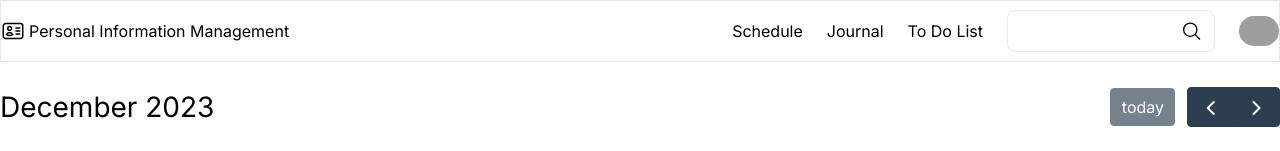
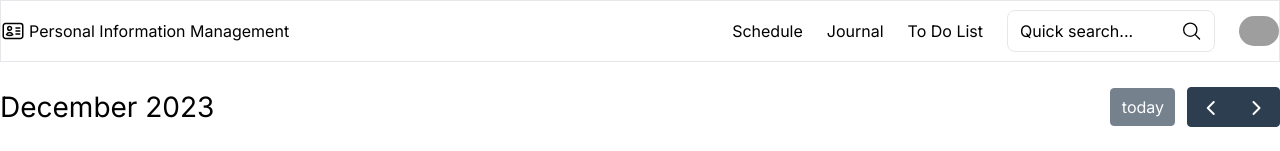
Before and after one commit to thitipongr/Final-Project-Front-end---Dev-Init, a Next.js app: page / in a window 1280 px wide. Shown: the top 151 px of the page. Built offline with nearby package versions, Linux system fonts and the light colour scheme; grey boxes are pictures that could not be loaded.

Commit message:
Change search field to button

```diff
--- a/app/components/Navbar.tsx
+++ b/app/components/Navbar.tsx
@@ -48,8 +48,8 @@ const Navbar = () => {
               </Link>
             );
           })}
-          <div className="rounded-lg border mx-3 py-2 px-3 w-52 flex flex-row">
-            <input type="text" className="w-full focus:outline-none" />
+          <button className="rounded-lg border mx-3 py-2 px-3 w-52 flex flex-row hover:bg-gray-100">
+            <div className="w-full text-left">Quick search...</div>
             <svg
               xmlns="http://www.w3.org/2000/svg"
               fill="none"
@@ -64,7 +64,7 @@ const Navbar = () => {
                 d="m21 21-5.197-5.197m0 0A7.5 7.5 0 1 0 5.196 5.196a7.5 7.5 0 0 0 10.607 10.607Z"
               />
             </svg>
-          </div>
+          </button>
           <Image
             src={"https://avatars.githubusercontent.com/u/144009672?v=4"}
             alt="Thitipong"
```
